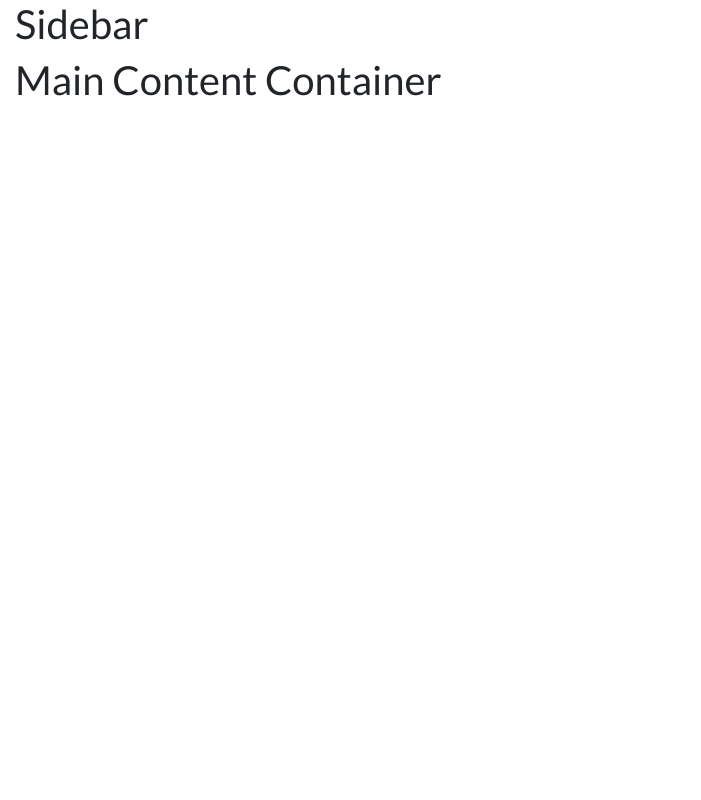
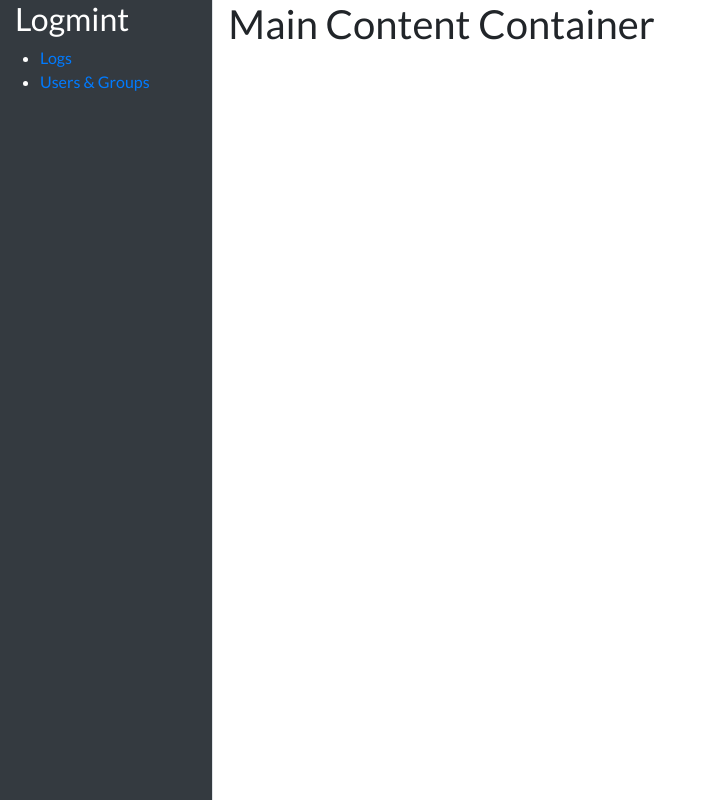
Before and after one commit to mangatgrinpal/logmint, a React (Create React App) app: page /dashboard in a window 1280 px wide. Shown: the whole page, without its empty margins (0-701 px from the left). Built offline with nearby package versions, Linux system fonts and the light colour scheme.

Commit message:
added react-router and nested routing for dashboard

```diff
--- a/src/components/Dashboard.js
+++ b/src/components/Dashboard.js
@@ -1,15 +1,19 @@
 import React from 'react'
 
 import Sidebar from './Sidebar';
-import MainContentContainer from './MainContentContainer';
+import DashboardMainContentContainer from './DashboardMainContentContainer';
+
+import Row from 'react-bootstrap/Row';
+
 
 
 const Dashboard = () => {
+
     return (
-				<>
+				<Row className='vh-100'>
         	<Sidebar/>
-					<MainContentContainer />
-				</>
+					<DashboardMainContentContainer />
+				</Row>
     )
 }
 
--- /dev/null
+++ b/src/components/DashboardMainContentContainer.js
@@ -0,0 +1,24 @@
+import React from 'react';
+
+import Col from 'react-bootstrap/Col';
+
+import { Switch, Route, useRouteMatch } from 'react-router-dom';
+
+
+const DashboardMainContentContainer = () => {
+    const match = useRouteMatch();
+
+    return (
+        <Col md={10}>
+            <h1>Main Content Container</h1>
+            <Switch>
+                <Route path={`${match.path}/users`}>
+                    <h1>Users & Groups</h1>
+                </Route>
+            </Switch>
+        </Col>
+
+    )
+}
+
+export default DashboardMainContentContainer
--- a/src/components/MainContentContainer.js
+++ /dev/null
@@ -1,9 +0,0 @@
-import React from 'react';
-
-const MainContentContainer = () => {
-    return (
-        <h1>Main Content Container</h1>
-    )
-}
-
-export default MainContentContainer
--- a/src/components/Sidebar.js
+++ b/src/components/Sidebar.js
@@ -1,8 +1,33 @@
 import React from 'react';
 
+import Row from 'react-bootstrap/Row';
+import Col from 'react-bootstrap/Col';
+
+import { Link, useRouteMatch } from 'react-router-dom';
+
 const SideBar = () => {
+    const match = useRouteMatch();
+
     return (
-        <h1>Sidebar</h1>
+        <Col md={2} className='border-right bg-dark text-white'>
+            <Row>
+                <Col>
+                    <h2 className='text-white'>Logmint</h2>
+                </Col>
+            </Row>
+            <Row>
+                <ul>
+                    <li>
+                        <Link to={`${match.url}/logs`}>Logs</Link>
+                    </li>
+                    <li>
+                        <Link to={`${match.url}/users`}>Users & Groups</Link>
+                    </li>
+                </ul>
+            </Row>
+
+        </Col>
+
     )
 }
 
```
